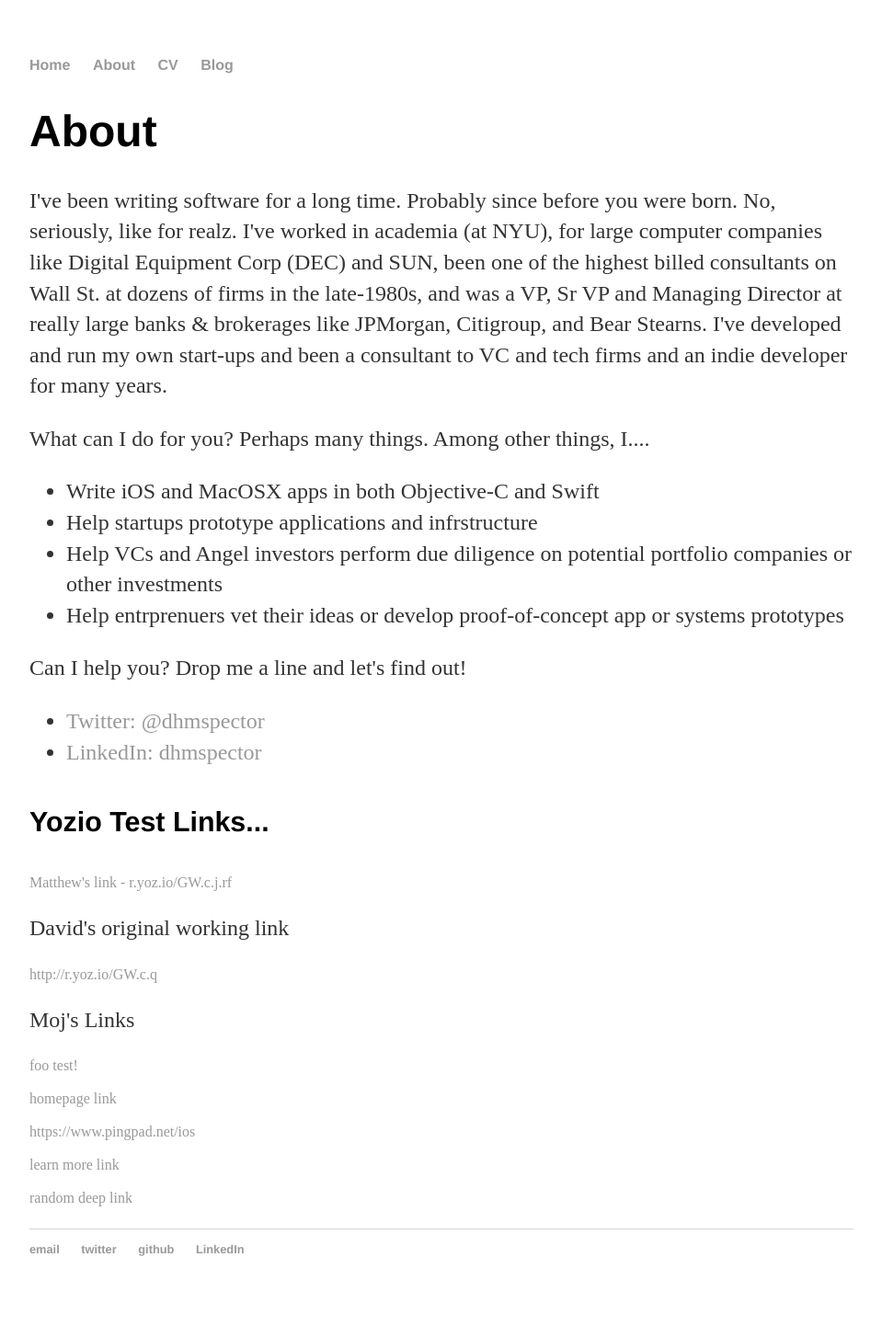
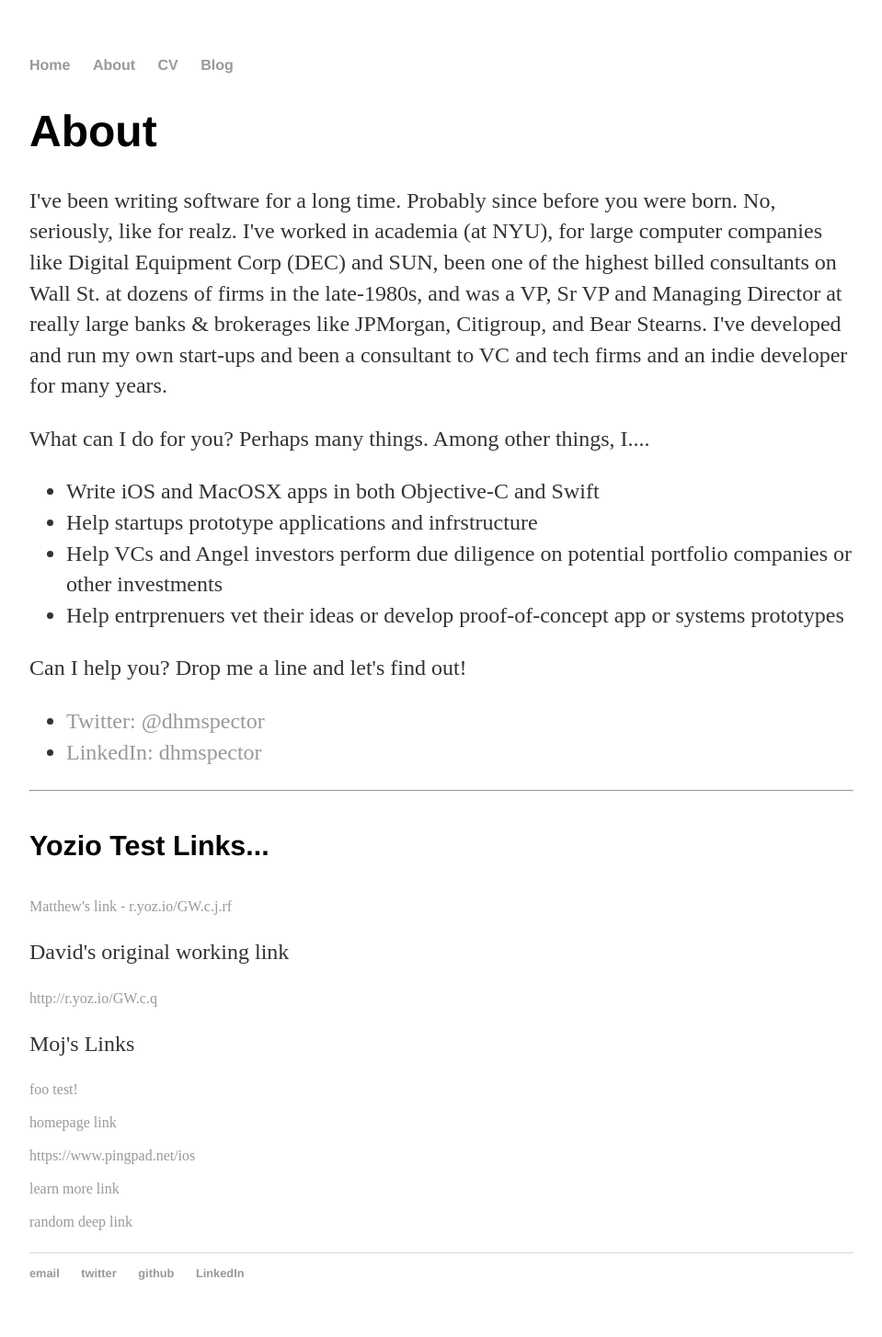
Before and after one commit to dhmspector/dhmspector.github.io, a Jekyll site: the page built from about/index.html, in a window 1280 px wide. Shown: the whole page at 92% size, without its empty margins (160-1119 px from the left). Built offline with Jekyll 4.4.1, drawn with Linux system fonts in a browser that asks for light colours; before the commit the page ends 1428 px from its top, so only the background shows below that.

Commit message:
more yozio

```diff
--- a/about/index.html
+++ b/about/index.html
@@ -36,7 +36,7 @@ What can I do for you?  Perhaps many things. Among other things, I....
 
 
 <p>
-</hr>
+<hr>
 <h4>Yozio Test Links... </h4>
   <a href="r.yoz.io/GW.c.j.rfa">Matthew's link - r.yoz.io/GW.c.j.rf<a/>
     <p>David's original working link</p>
```
